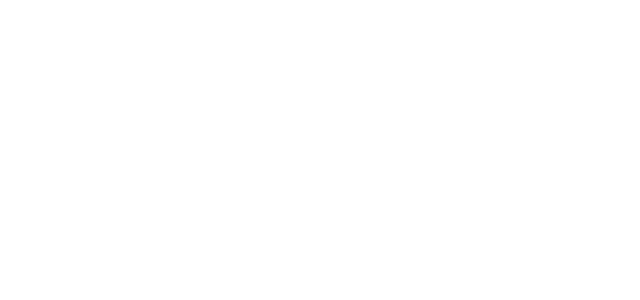
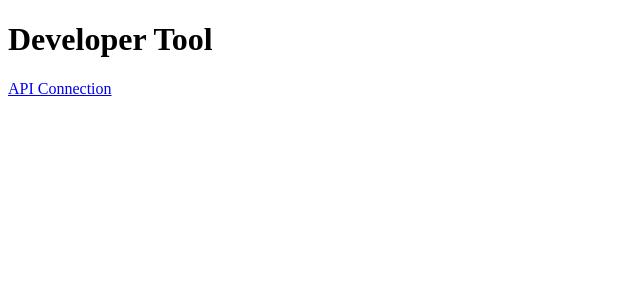
Before and after one commit to minusno0708/smart-security-camera, a Nuxt app in the folder client/: page /dev in a window 1280 px wide. Before the commit this address had no page. Shown: the top 300 px of the page, without its empty margins (0-640 px from the left). Built offline with nearby package versions, Linux system fonts and the light colour scheme.

Commit message:
feat:開発用のページを作成

```diff
--- /dev/null
+++ b/client/pages/dev/connect_api.vue
@@ -0,0 +1,7 @@
+<template>
+    <h1>API Connection</h1>
+</template>
+
+<script setup>
+
+</script>
--- /dev/null
+++ b/client/pages/dev/index.vue
@@ -0,0 +1,6 @@
+<template>
+    <h1>Developer Tool</h1>
+    <NuxtLink to="/dev/connect_api">API Connection</NuxtLink><br>
+</template>
+
+<script setup></script>
```
